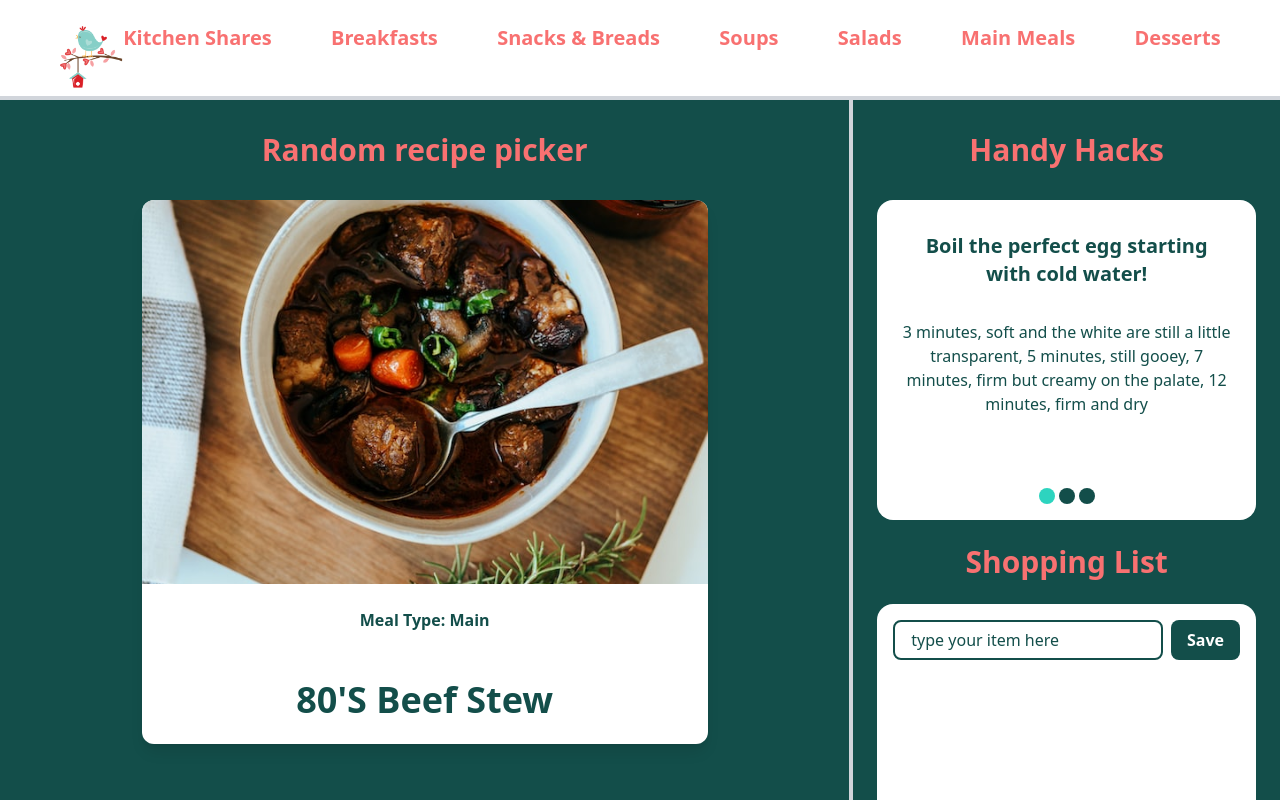
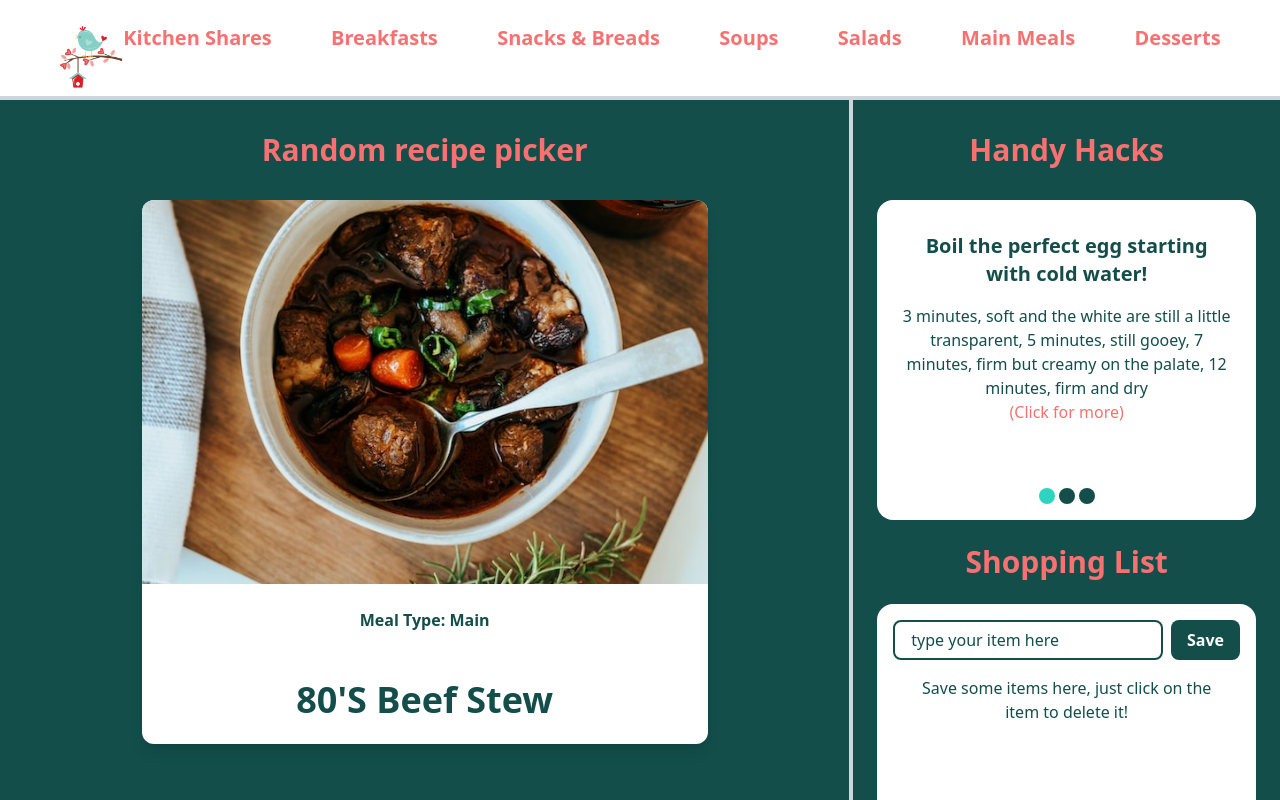
Before and after one commit to BiancaNiemann/Recipe_Site_React, a React (Vite) app: page / in a window 1280 px wide. Shown: the top 800 px of the page. Built offline with nearby package versions, Linux system fonts and the light colour scheme.

Commit message:
path to images adjusted

```diff
--- a/src/data/data.jsx
+++ b/src/data/data.jsx
@@ -158,7 +158,7 @@ export const meals = [
         mealType: "breakfast",
         mealSearch: ['oats', 'bananas', 'apple'],
         isVege : true,
-        image:"oats.jpg",
+        image:"../public/images/oats.jpg",
         alt: "Bowls of oats",
         ingredients: [
             '2 cups Oats',
--- a/src/pages/Breakfast.jsx
+++ b/src/pages/Breakfast.jsx
@@ -14,7 +14,7 @@ export default function Breakfast() {
                         key={item.uuid}
                         style={{ textDecoration: 'none' }}
                     >
-                        <img className="w-60 h-40 rounded-md" src={`../public/images/${item.image}`} alt={item.alt}/>
+                        <img className="w-60 h-40 rounded-md" src={item.image} alt={item.alt}/>
                             <h3 className="text-teal-900 font-bold px-4 w-60 pt-8 text-center text-xl">{item.name}</h3>
                     </Link>
                 </div>
--- a/src/pages/Home.jsx
+++ b/src/pages/Home.jsx
@@ -62,8 +62,9 @@ export default function Home() {
                     className="text-teal-900 px-6 py-8"
                     key="item.uuid"
                 >
-                    <h3 className="font-bold pb-8 text-xl text-center">{item.title}</h3>
-                    <p className="text-teal-900  text-center">{item.details}</p>
+                    <h3 className="font-bold pb-4 text-xl text-center">{item.title}</h3>
+                    <p className="text-teal-900 text-center">{item.details}</p>
+                    <p className="text-red-400 text-center">(Click for more)</p>
                 </div>
             )
         }
@@ -109,7 +110,7 @@ export default function Home() {
                     className="bg-white m-6 h-80 rounded-2xl pb-4 flex flex-col justify-between cursor-pointer"
                     onClick={nextHack}>
                     {hackRender}
-                    <div className="flex gap-x-1 justify-center">
+                    <div className="flex gap-x-1 justify-center mt-0">
                         <div
                             className="w-4 h-4 rounded-full"
                             style={handyHackDot === 1 ? { backgroundColor: "rgb(45 212 191)" } : { backgroundColor: "rgb(19 78 74)" }}
@@ -145,7 +146,10 @@ export default function Home() {
                         >Save
                         </div>
                     </div>
-                    {shoppingList}
+                    {shopListArray.length <= 0
+                        ? <p className="text-teal-900 text-center px-6">Save some items here, just click on the item to delete it!</p>
+                        : shoppingList
+                    }
                 </div>
             </div>
         </div>
```
